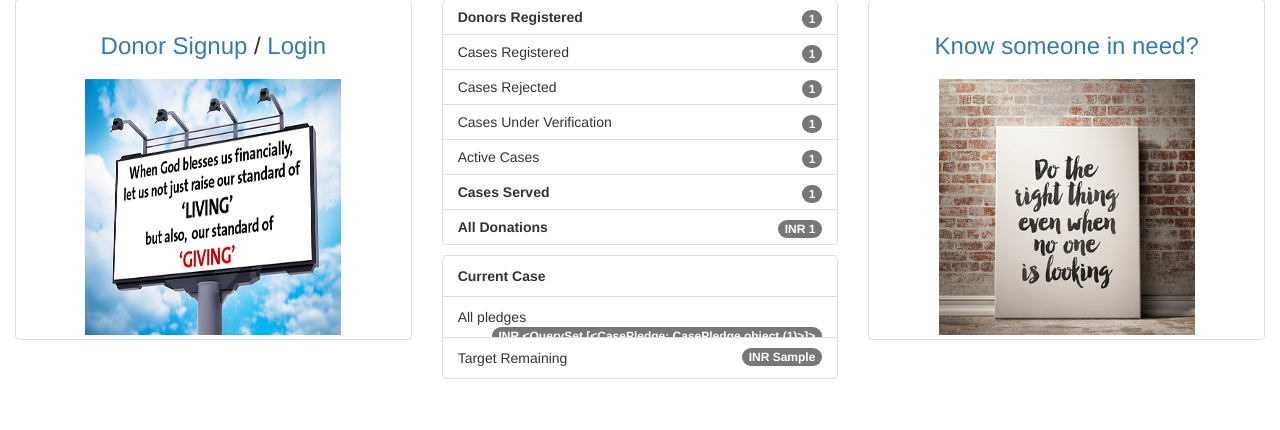
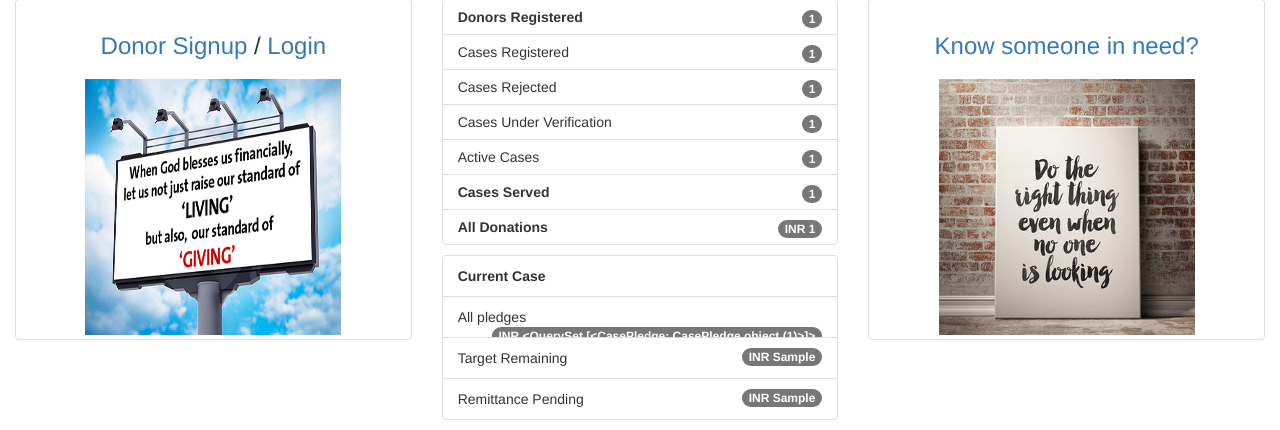
Before and after one commit to caje731/helpinghands, a Django app: template donations/templates/donations/nav_bar/home.html in a window 1280 px wide. Shown: the part 380-810 px from the top of the page. Before the commit the page ends 759 px from the top, so only its background shows below. Run offline with Django 3.2, Linux system fonts and the light colour scheme; tables that the repository leaves empty hold one stand-in row (values such as "Sample post"); the template is opened without the code that fills it: values that come from a table or form of the project are taken from there, most other values are stand-ins (such as "Sample title", 1, 10 or a date in 2020); some libraries are stand-ins or nearby versions.

Commit message:
#133964909234093 Add another stat (sigh\!) on the home page

```diff
--- a/donations/templates/donations/nav_bar/home.html
+++ b/donations/templates/donations/nav_bar/home.html
@@ -68,6 +68,9 @@
 				  	<li class="list-group-item">
 				  		Target Remaining<span class="badge">INR {{ current_case_target_left }}</span>
 				  	</li>
+					<li class="list-group-item">
+						Remittance Pending<span class="badge">INR {{ current_case_remits_left }}</span>
+					</li>
 				  	{% else %}
 				  	<li class="list-group-item">
 				  		No currently active cases
--- a/donations/views.py
+++ b/donations/views.py
@@ -37,6 +37,7 @@ def home(request):
             'current_case_pledges': current_case_pledges,
             'current_case_remits': current_case_remits,
             'current_case_target_left': current_case_target_left,
+            'current_case_remits_left': int(current_case_pledges - current_case_remits or 0),
             'total_donation': int(CasePledge.objects.filter(remitted=True).aggregate(Sum('amount'))['amount__sum'] or 0),
         },
     )
```
